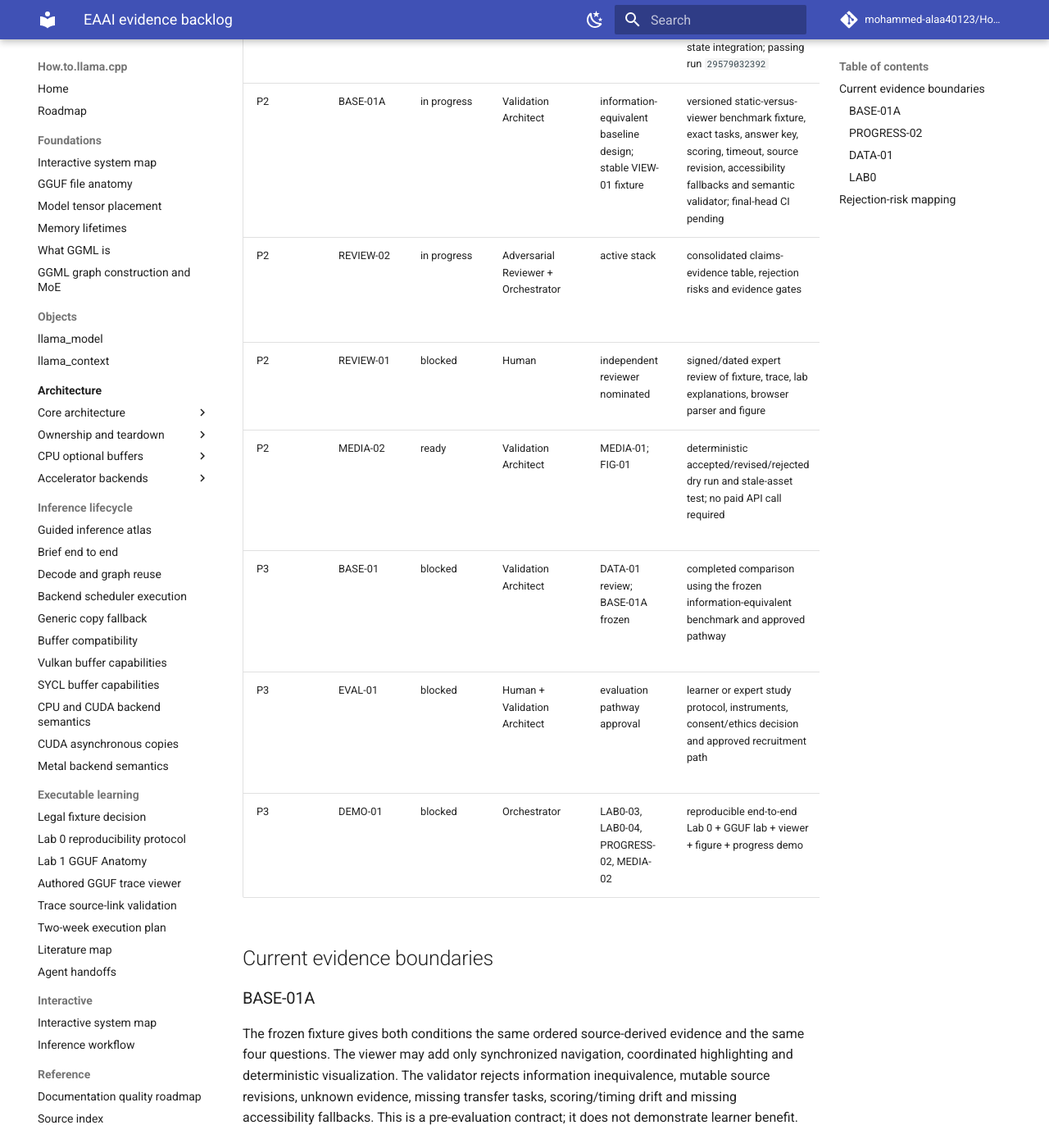
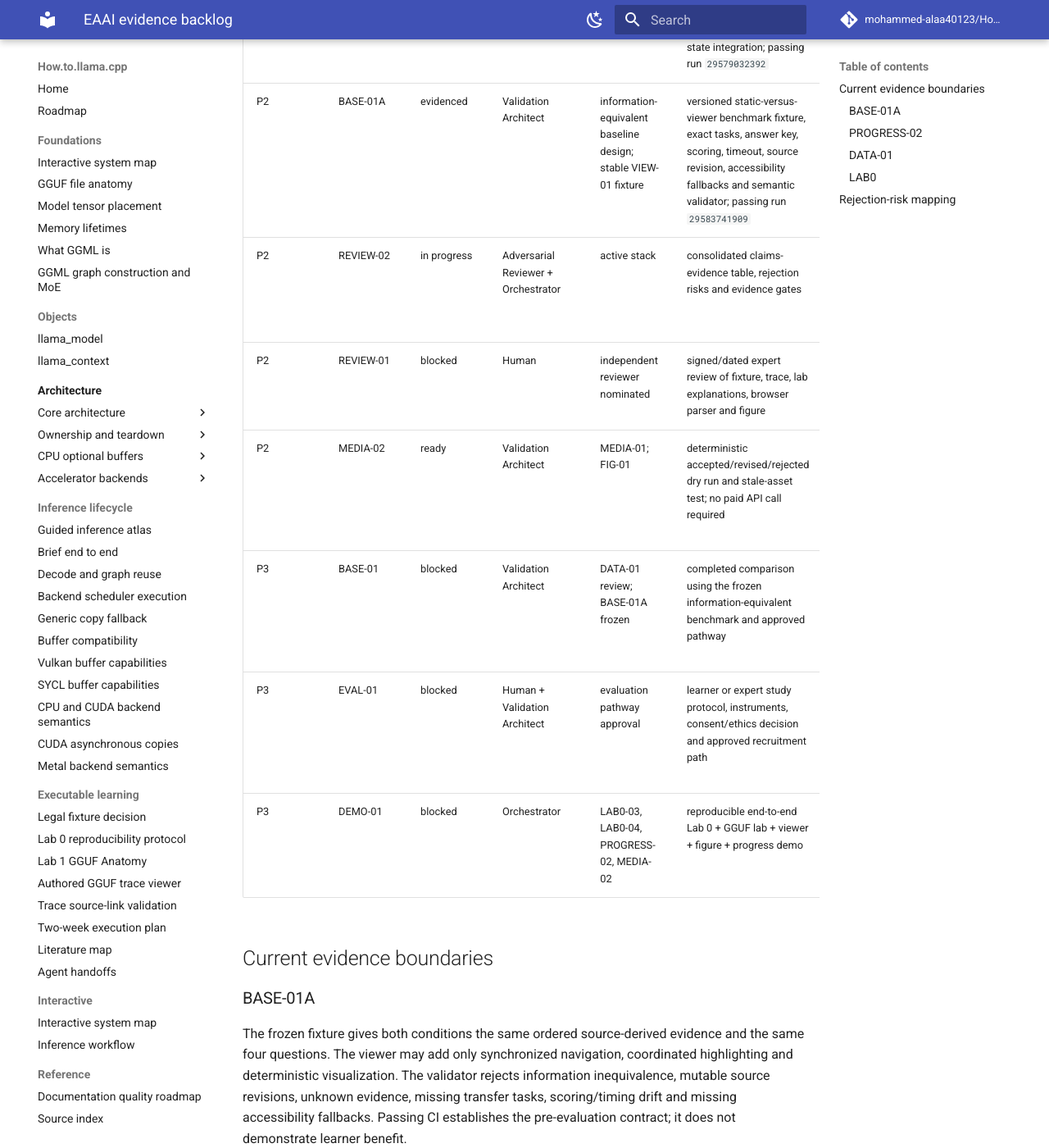
Before and after one commit to mohammed-alaa40123/How.to.llama.cpp, an MkDocs documentation site: the page built from docs/publication/evidence-backlog.md, in a window 1280 px wide and 1400 px high, scrolled down 2753 px. Shown: the whole window at 82% size. Built offline with MkDocs 1.6.1 and Material for MkDocs 9.7.7, drawn with Linux system fonts in a browser that asks for light colours; comment, search, counter and statistics services are not loaded; some of the changed text lies outside the part shown.

Commit message:
Close BASE-01A after passing CI

```diff
--- a/docs/publication/evidence-backlog.md
+++ b/docs/publication/evidence-backlog.md
@@ -20,7 +20,7 @@ This queue is dependency-aware. Close an item only with a durable artifact, vali
 | P1 | VENUE-01 | in progress | Literature Scout | official publication | verified EAAI-27 call, deadlines, area, format and review criteria | Submission planning matches the current venue rather than prior-year assumptions |
 | P2 | LAB1-01 | evidenced | Documentation Builder | FIG-01; VIEW-01 | browser parser/visualizer, Python/golden agreement, Predict-Discover-Explain checkpoints, static fallback and passing run `29562479577` | Learners can inspect GGUF layout in-browser without confusing it with native inference |
 | P2 | PROGRESS-02 | evidenced | Documentation Builder / Validation Architect | progress schema; LAB1-01 | local storage adapter, deterministic export/import, version gate, corruption-preserving import, privacy checks and Lab 1 resume-state integration; passing run `29579032392` | Local-first progress is portable and privacy-minimizing at the application-contract level |
-| P2 | BASE-01A | in progress | Validation Architect | information-equivalent baseline design; stable VIEW-01 fixture | versioned static-versus-viewer benchmark fixture, exact tasks, answer key, scoring, timeout, source revision, accessibility fallbacks and semantic validator; final-head CI pending | The viewer can be evaluated without confounding information availability |
+| P2 | BASE-01A | evidenced | Validation Architect | information-equivalent baseline design; stable VIEW-01 fixture | versioned static-versus-viewer benchmark fixture, exact tasks, answer key, scoring, timeout, source revision, accessibility fallbacks and semantic validator; passing run `29583741909` | The viewer can be evaluated without confounding information availability |
 | P2 | REVIEW-02 | in progress | Adversarial Reviewer + Orchestrator | active stack | consolidated claims-evidence table, rejection risks and evidence gates | Major rejection risks are visible and drive dependency ordering |
 | P2 | REVIEW-01 | blocked | Human | independent reviewer nominated | signed/dated expert review of fixture, trace, lab explanations, browser parser and figure | Technical correctness is independently supported |
 | P2 | MEDIA-02 | ready | Validation Architect | MEDIA-01; FIG-01 | deterministic accepted/revised/rejected dry run and stale-asset test; no paid API call required | The media lifecycle is auditable without ordinary CI regeneration |
@@ -32,7 +32,7 @@ This queue is dependency-aware. Close an item only with a durable artifact, vali
 
 ### BASE-01A
 
-The frozen fixture gives both conditions the same ordered source-derived evidence and the same four questions. The viewer may add only synchronized navigation, coordinated highlighting and deterministic visualization. The validator rejects information inequivalence, mutable source revisions, unknown evidence, missing transfer tasks, scoring/timing drift and missing accessibility fallbacks. This is a pre-evaluation contract; it does not demonstrate learner benefit.
+The frozen fixture gives both conditions the same ordered source-derived evidence and the same four questions. The viewer may add only synchronized navigation, coordinated highlighting and deterministic visualization. The validator rejects information inequivalence, mutable source revisions, unknown evidence, missing transfer tasks, scoring/timing drift and missing accessibility fallbacks. Passing CI establishes the pre-evaluation contract; it does not demonstrate learner benefit.
 
 ### PROGRESS-02
 
```
Also changed, not shown: other parts of docs/publication/evidence-backlog.md (+1 -1 lines).
